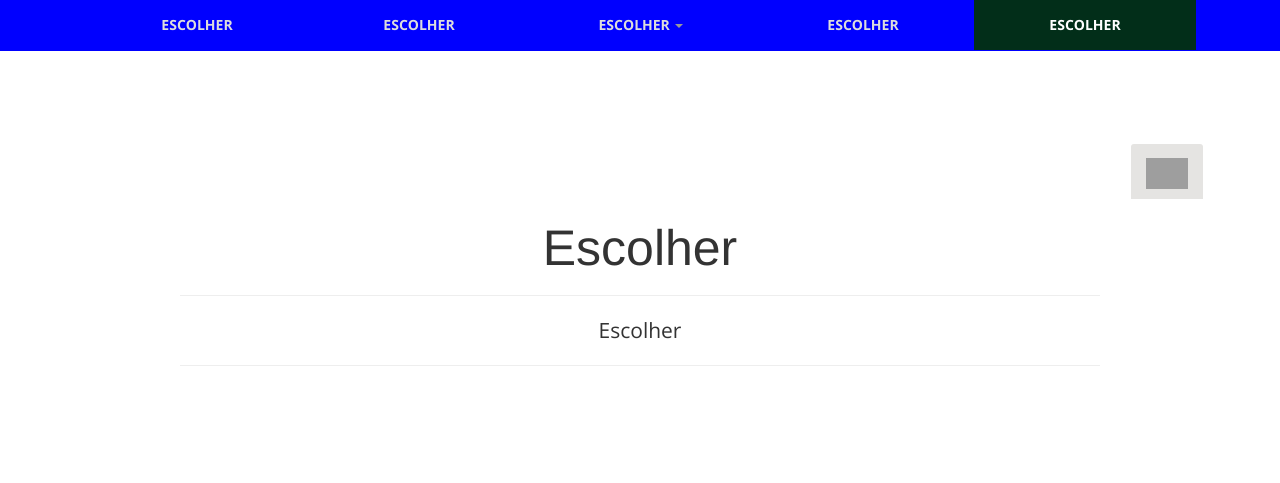
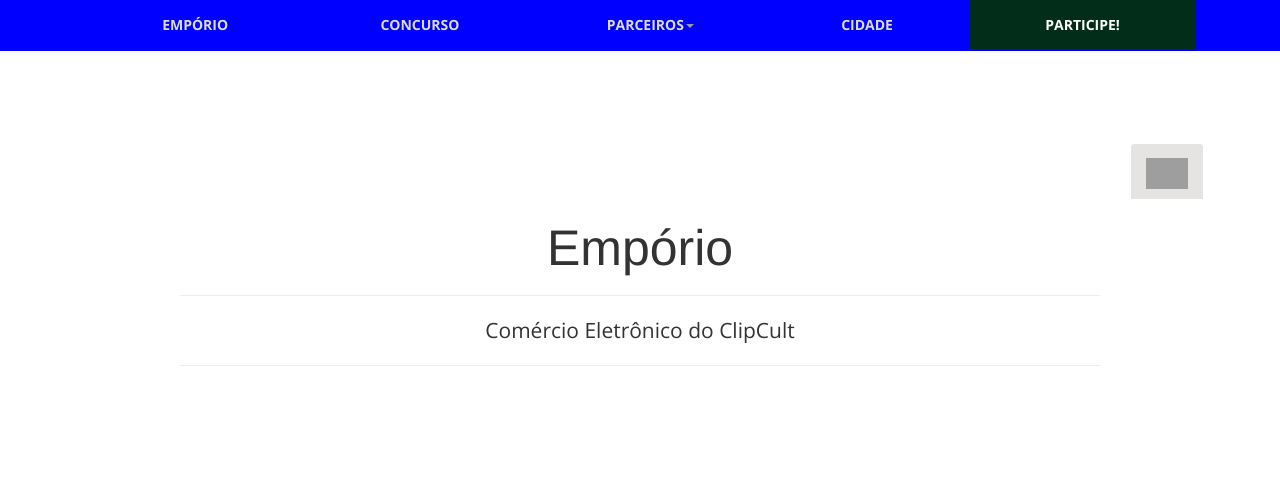
Before and after one commit to lordivel/GermanServer, a Flask app: page /clipcult/api/v1.0/index in a window 1280 px wide; the page is wider, and only the part inside the window is pictured. Shown: the part 601-1084 px from the top of that part. Run offline with Flask 2, Linux system fonts and the light colour scheme; some libraries are stand-ins or nearby versions; grey boxes are pictures that could not be loaded.

Commit message:
Minor Changes Site

```diff
--- a/GermanServer/templates/clipcultindex.html
+++ b/GermanServer/templates/clipcultindex.html
@@ -3,7 +3,7 @@
 	<head>
 		<meta http-equiv="content-type" content="text/html; charset=UTF-8">
 		<meta charset="utf-8">
-		<title>ClipCult Experiences</title>
+		<title>ClipCult</title>
 		<meta name="generator" content="Bootply" />
 		<meta name="viewport" content="width=device-width, initial-scale=1, maximum-scale=1">
 		<link href="/static/bootstrap.min.css" type="text/css" rel="stylesheet">
@@ -81,13 +81,13 @@
       </div>
       <div class="collapse navbar-collapse">
         <ul class="nav navbar-nav nav-justified">
-          <li><a href="#section1">Escolher</a></li>
-          <li><a href="#section2">Escolher</a></li>
+          <li><a href="#section1">Empório</a></li>
+          <li><a href="#section2">Concurso</a></li>
           <li class="dropdown">
-            <a href="#section3" class="dropdown-toggle" data-toggle="collapse">Escolher <b class="caret"></b></a>
+            <a href="#section3" class="dropdown-toggle" data-toggle="collapse">Parceiros<b class="caret"></b></a>
           </li>
-          <li><a href="#section4">Escolher</a></li>
-          <li><a href="#section5">Escolher</a></li>
+          <li><a href="#section4">Cidade</a></li>
+          <li><a href="#section5">Participe!</a></li>
         </ul>
       </div><!--/.nav-collapse -->
     </div><!--/.container -->
@@ -99,11 +99,11 @@
 <div class="container">
   <div class="col-sm-10 col-sm-offset-1">
     <div class="page-header text-center">
-      <h1>Escolher</h1>
+      <h1>Empório</h1>
     </div>
 
     <p class="lead text-center">
-      Escolher
+     Comércio Eletrônico do ClipCult
     </p>
 
     <hr>
@@ -123,7 +123,7 @@
 
 <div class="row">
   	<div class="col-sm-10 col-sm-offset-1">
-      <h1>Escolher</h1>
+      <h1>Concurso</h1>
 
       <hr>
 
@@ -156,7 +156,7 @@
 <div class="divider"></div>
 
 <section class="bg-3">
-  <div class="col-sm-6 col-sm-offset-3 text-center"><h2 style="padding:20px;background-color:rgba(5,5,5,.8)">TODO</h2></div>
+  <div class="col-sm-6 col-sm-offset-3 text-center"><h2 style="padding:20px;background-color:rgba(5,5,5,.8)">Parceiros</h2></div>
 </section>
 
 <div class="divider" id="section3"></div>
@@ -255,7 +255,7 @@
 <div class="row">
 
   <div class="col-sm-10 col-sm-offset-1">
-      <h1>Map</h1>
+      <h1>Cidade</h1>
   </div>
 
   <div id="map-canvas"></div>
@@ -272,7 +272,7 @@
 
       <div class="row form-group">
         <div class="col-md-12">
-        <h1>TODO</h1>
+        <h1>Participe!</h1>
         </div>
         <div class="col-xs-4">
           <input type="text" class="form-control" id="login" name="login" placeholder="Your Login Here">
```
